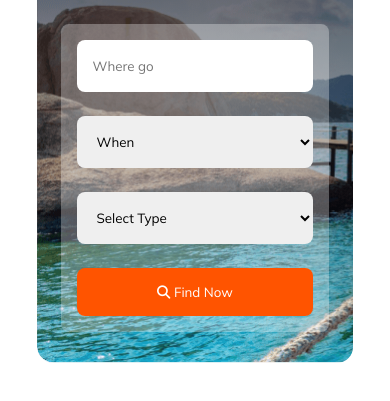
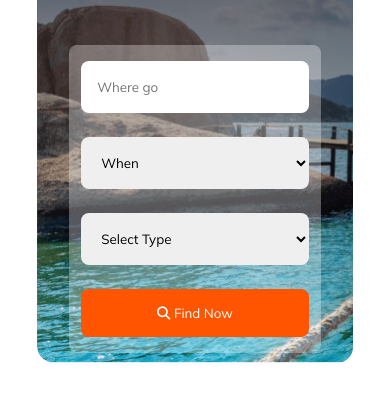
Before and after one commit to Sazid99246/easy-travel, a plain HTML site: page index.html in a window 390 px wide. Shown: the part 293-694 px from the top of the page. Drawn offline with Linux system fonts and the light colour scheme.

Commit message:
added padding to the banner on mobile deveices

```diff
--- a/styles/styles.css
+++ b/styles/styles.css
@@ -145,16 +145,17 @@ h1 {
         font-size: 14px;
     }
 
+    .banner {
+        padding: 32px;
+    }
+
     .banner__form {
         flex-direction: column;
         align-items: center;
         justify-content: center;
-        padding: 16px;
-        margin: 24px;
-
     }
 
     .banner input, .banner select, .banner button {
-        width: 100%;
+        width: 90%;
     }
 }
```
